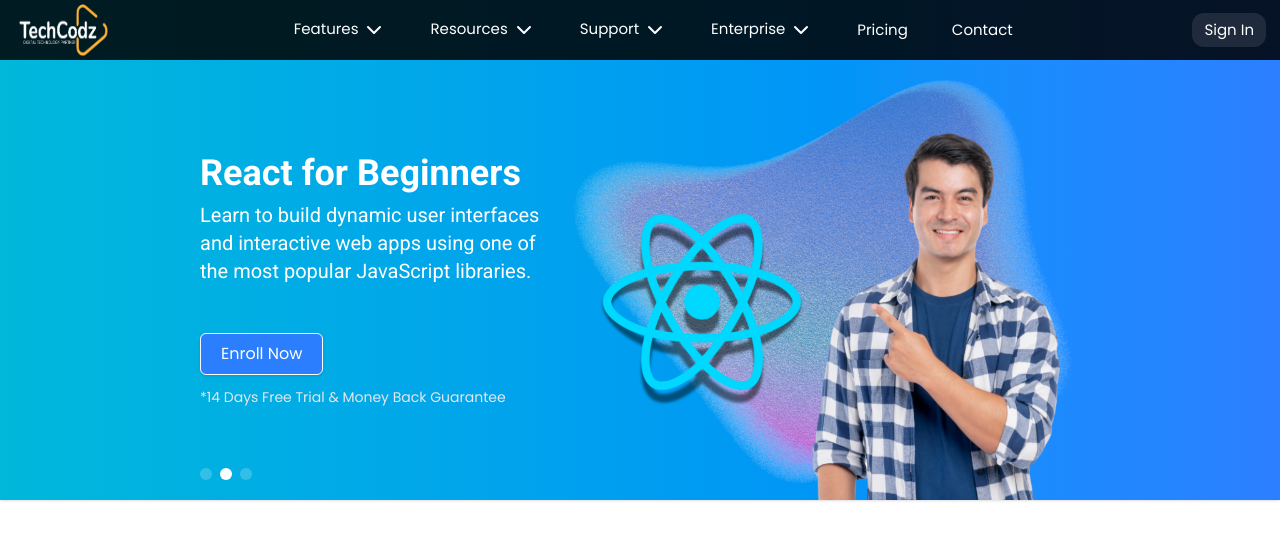
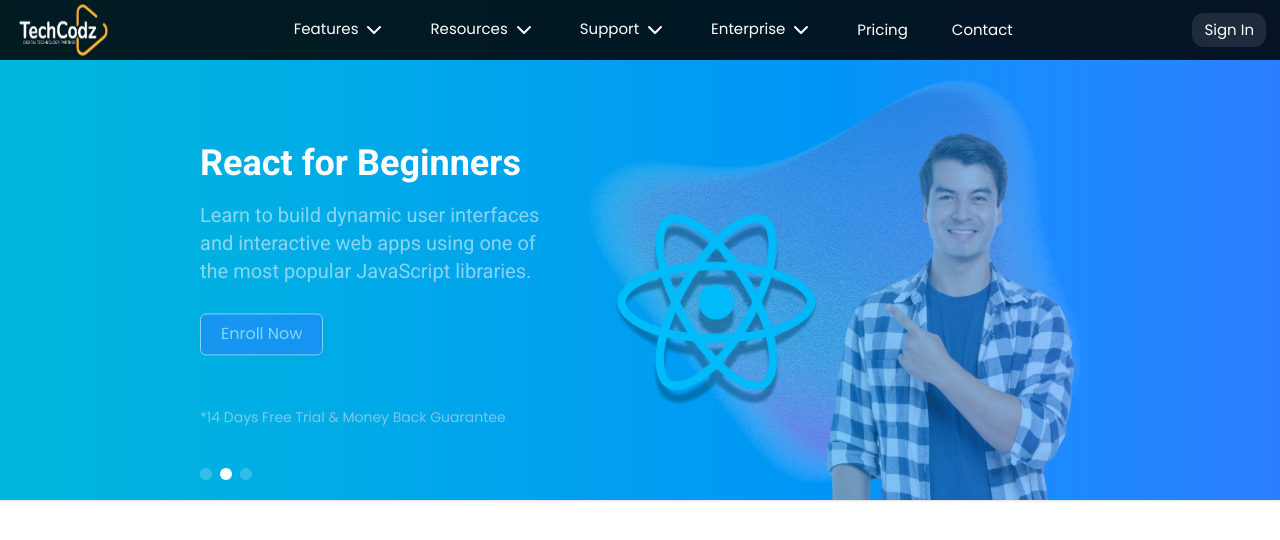
Before and after one commit to fmfahath/tech_codz_lms, a React (Vite) app in the folder client/: page / in a window 1280 px wide. Shown: the top 540 px of the page. Built offline with nearby package versions, Linux system fonts and the light colour scheme.

Commit message:
client -- hero section banner framer motion added+

```diff
--- a/client/src/components/student/Hero.jsx
+++ b/client/src/components/student/Hero.jsx
@@ -1,5 +1,6 @@
 import React, { useEffect, useState } from 'react'
 import { heroSliderData } from '../../assets/assets'
+import { motion, AnimatePresence } from 'framer-motion'
 
 const Hero = () => {
 
@@ -14,20 +15,68 @@
                 prevIndex < heroSliderData.length - 1 ? prevIndex + 1 : 0
             )
         }
-        const interval = setInterval(nextSlide, 3500)
+        const interval = setInterval(nextSlide, 4000)
         return () => clearInterval(interval)
 
     }, [])
 
 
     return (
-        <div className={`w-full h-[550px] md:h-[500px] flex flex-col md:flex-row items-center justify-between gap-4 md:px-50  px-10 shadow overflow-hidden  relative  ${heroSliderData[slideIndex].bgColor}`}>
+        <div className={`w-full h-[550px] md:h-[500px] flex flex-col md:flex-row items-center justify-between gap-4 md:px-50  px-10 shadow overflow-hidden  relative   ${heroSliderData[slideIndex].bgColor}`}>
+
             <div className='h-full flex flex-col items-center md:items-start justify-center gap-2  md:pt-15 relative z-10'>
-                <h1 className='text-3xl md:text-4xl font-bold font-roboto text-white text-center md:text-start'>{heroSliderData[slideIndex].title}</h1>
-                <p className='font-roboto text-center md:text-start text-lg md:text-xl text-white md:max-w-[600px]'>{heroSliderData[slideIndex].subTitle}</p>
-                <p className='block md:hidden text-sm text-gray-200 mt-5'>*14 Days Free Trial & Money Back Guarantee</p>
-                <button className='py-2 px-5 bg-blue-500 border-1 hover:border-2 border-white text-white mt-5 md:mt-10 mb-1 rounded-md shadow hover:shadow-lg cursor-pointer'>Enroll Now</button>
-                <p className='hidden md:block text-sm text-gray-200'>*14 Days Free Trial & Money Back Guarantee</p>
+                <AnimatePresence mode='wait'>
+                    <motion.h1
+                        className='text-3xl md:text-4xl font-bold font-roboto text-white text-center md:text-start'
+                        key={heroSliderData[slideIndex].title}
+                        initial={{ opacity: 0, y: -20 }}
+                        animate={{ opacity: 1, y: 0 }}
+                        exit={{ opacity: 0, y: -20 }}
+                        transition={{ duration: 0.5, delay: 0.2 }}
+                    >{heroSliderData[slideIndex].title}
+                    </motion.h1>
+                </AnimatePresence>
+
+                <AnimatePresence mode='wait'>
+                    <motion.p
+                        className='font-roboto text-center md:text-start text-lg md:text-xl text-white md:max-w-[600px]'
+                        key={heroSliderData[slideIndex].subTitle}
+                        initial={{ opacity: 0, y: 20 }}
+                        animate={{ opacity: 1, y: 0 }}
+                        exit={{ opacity: 0, y: -20 }}
+                        transition={{ duration: 0.5, delay: 0.4 }}
+                    >{heroSliderData[slideIndex].subTitle}</motion.p>
+                </AnimatePresence>
+                <AnimatePresence mode='wait'>
+                    <motion.p
+                        className='block md:hidden text-sm text-gray-200 mt-5'
+                        key={slideIndex}
+                        initial={{ opacity: 0, y: 20 }}
+                        animate={{ opacity: 1, y: 0 }}
+                        exit={{ opacity: 0, y: -20 }}
+                        transition={{ duration: 0.5, delay: 0.4 }}
+                    >*14 Days Free Trial & Money Back Guarantee</motion.p>
+                </AnimatePresence>
+                <AnimatePresence mode='wait'>
+                    <motion.button
+                        className='py-2 px-5 bg-blue-500 border-1 hover:border-2 border-white text-white mt-5 md:mt-10 mb-1 rounded-md shadow hover:shadow-lg cursor-pointer'
+                        key={slideIndex}
+                        initial={{ opacity: 0, y: -20 }}
+                        animate={{ opacity: 1, y: 0 }}
+                        exit={{ opacity: 0, y: 20 }}
+                        transition={{ duration: 0.5, delay: 0.4 }}
+                    >Enroll Now</motion.button>
+                </AnimatePresence>
+                <AnimatePresence mode='wait'>
+                    <motion.p
+                        className='hidden md:block text-sm text-gray-200 mt-5'
+                        key={slideIndex}
+                        initial={{ opacity: 0, y: 20 }}
+                        animate={{ opacity: 1, y: 0 }}
+                        exit={{ opacity: 0, y: -20 }}
+                        transition={{ duration: 0.5, delay: 0.4 }}
+                    >*14 Days Free Trial & Money Back Guarantee</motion.p>
+                </AnimatePresence>
                 <div className='flex items-center justify-center mt-5 gap-2 absolute bottom-5 md:left-0 left-[50%] translate-x-[-50%] md:translate-x-0'>
                     {heroSliderData.map((slide, index) => (
                         <span key={index} className={`w-3 h-3 rounded-full cursor-pointer ${slideIndex === index ? 'bg-white' : 'bg-white/20'}`}
@@ -36,9 +85,18 @@
                 </div>
             </div>
             <div className='w-full md:max-w-[550px] h-[300px]  md:h-full overflow-hidden absolute bottom-0 right-0 z-5 md:relative'>
-                <img className='w-full h-full object-contain' src={heroSliderData[slideIndex].image} alt="" />
+                <AnimatePresence mode='wait'>
+                    <motion.img
+                        className='w-full h-full object-contain' src={heroSliderData[slideIndex].image} alt=""
+                        key={slideIndex}
+                        initial={{ opacity: 0, x: 30 }}
+                        animate={{ opacity: 1, x: 0 }}
+                        exit={{ opacity: 0, x: -30 }}
+                        transition={{ duration: 0.5, delay: 0.4 }}
+                    />
+                </AnimatePresence>
             </div>
-        </div>
+        </div >
     )
 }
 
--- a/client/src/pages/student/Home.jsx
+++ b/client/src/pages/student/Home.jsx
@@ -1,6 +1,7 @@
 import React from 'react'
 import Navbar from '../../components/student/Navbar'
 import Hero from '../../components/student/Hero'
+import SearchBar from '../../components/student/SearchBar'
 
 const Home = () => {
     return (
```
